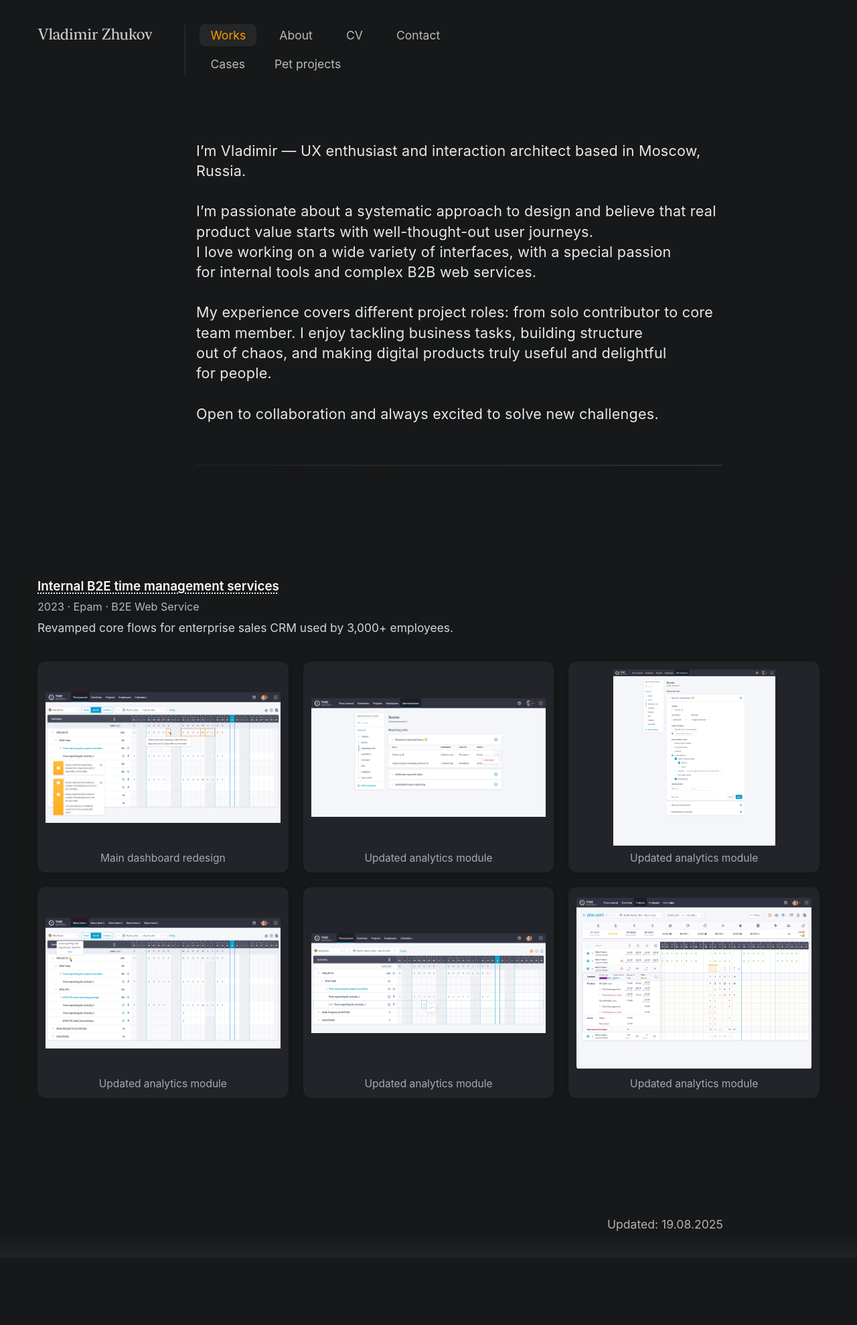
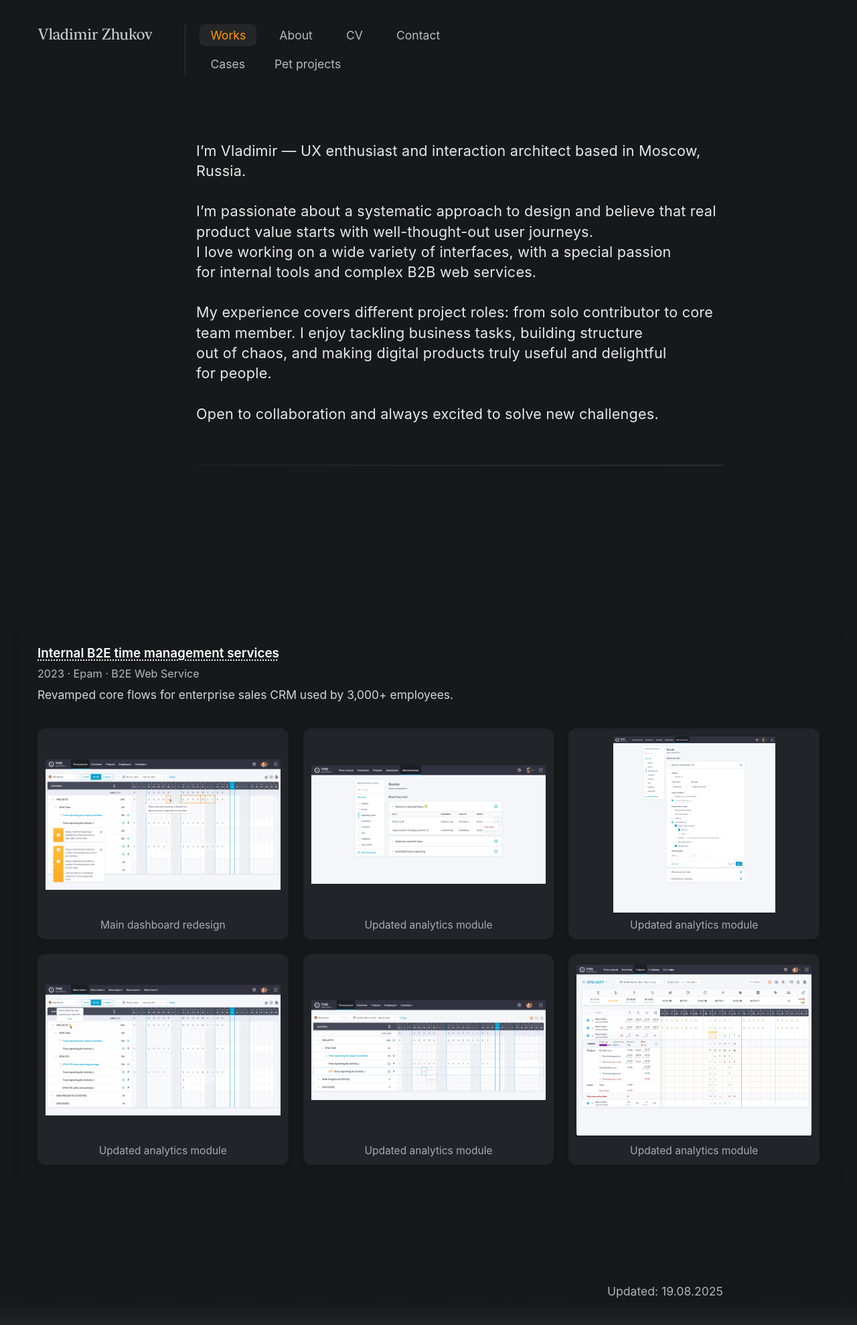
Before and after one commit to uxiscool/experience, a Jekyll site: the page built from index.md, in a window 1280 px wide. Shown: the whole page at 67% size. Built offline with Jekyll 4.4.1, drawn with Linux system fonts in a browser that asks for light colours; before the commit the page ends 1879 px from its top, so only the background shows below that.

Commit message:
Add files via upload

```diff
--- a/css/main.css
+++ b/css/main.css
@@ -279,7 +279,7 @@ section { padding-top: 2rem; }
   display: flex;
   flex-direction: column;
   gap: 60px;
-  margin: 60px 0 32px;
+  margin: 160px 0 32px;
 }
 .case-block {
   border-radius: 18px;
```
